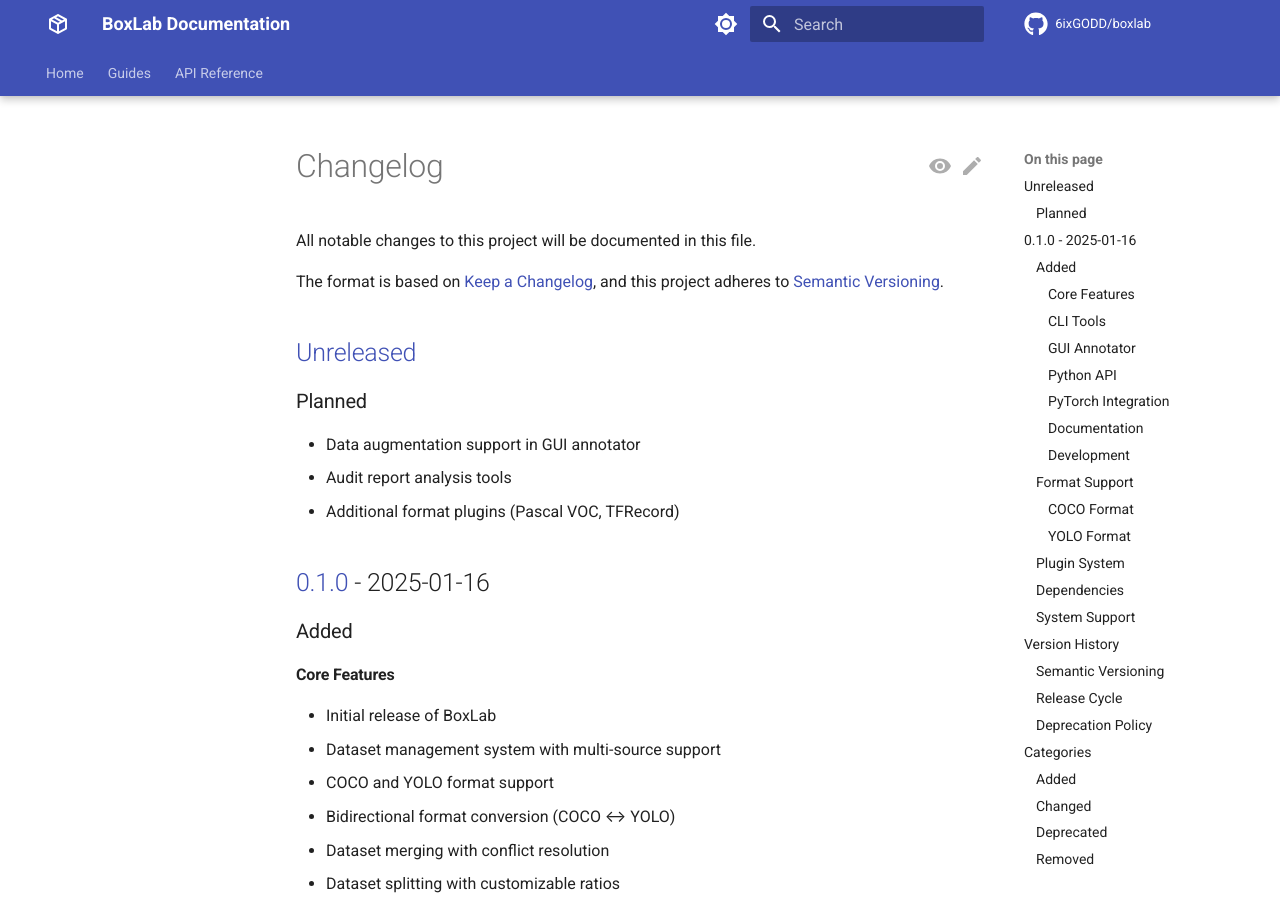
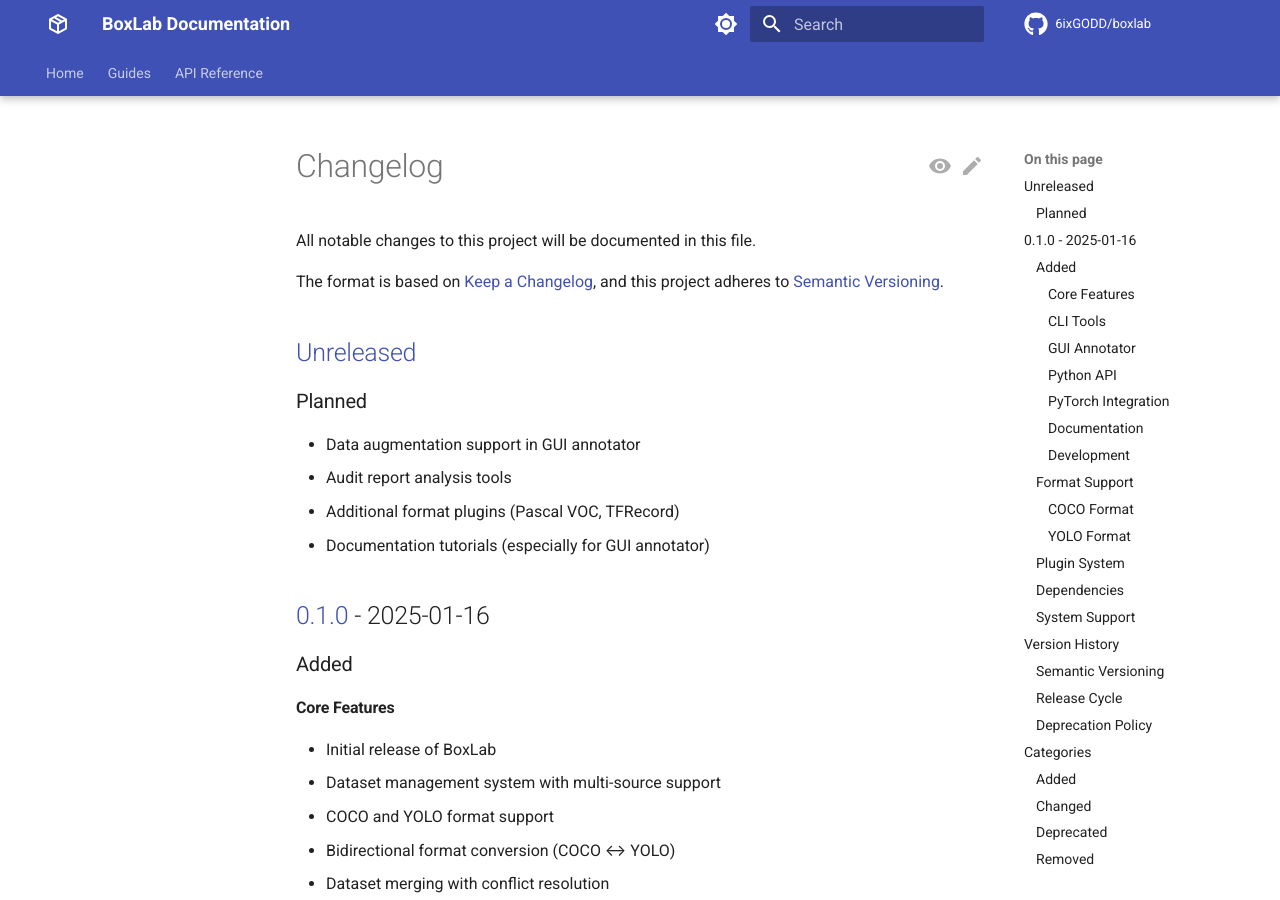
Before and after one commit to 6ixGODD/boxlab, an MkDocs documentation site: the page built from docs/changelog.md, in a window 1280 px wide and 900 px high. Built offline with MkDocs 1.6.1 and Material for MkDocs 9.7.7, drawn with Linux system fonts in a browser that asks for light colours; comment, search, counter and statistics services are not loaded; the version menu is left out.

Commit message:
chore: add documentation tutorials for GUI annotator to changelog

```diff
--- a/docs/changelog.md
+++ b/docs/changelog.md
@@ -11,6 +11,7 @@
 - Data augmentation support in GUI annotator
 - Audit report analysis tools
 - Additional format plugins (Pascal VOC, TFRecord)
+- Documentation tutorials (especially for GUI annotator)
 
 ## [0.1.0] - 2025-01-16
 
```
Also changed, not shown: CHANGELOG.md (+1 -0 lines).
